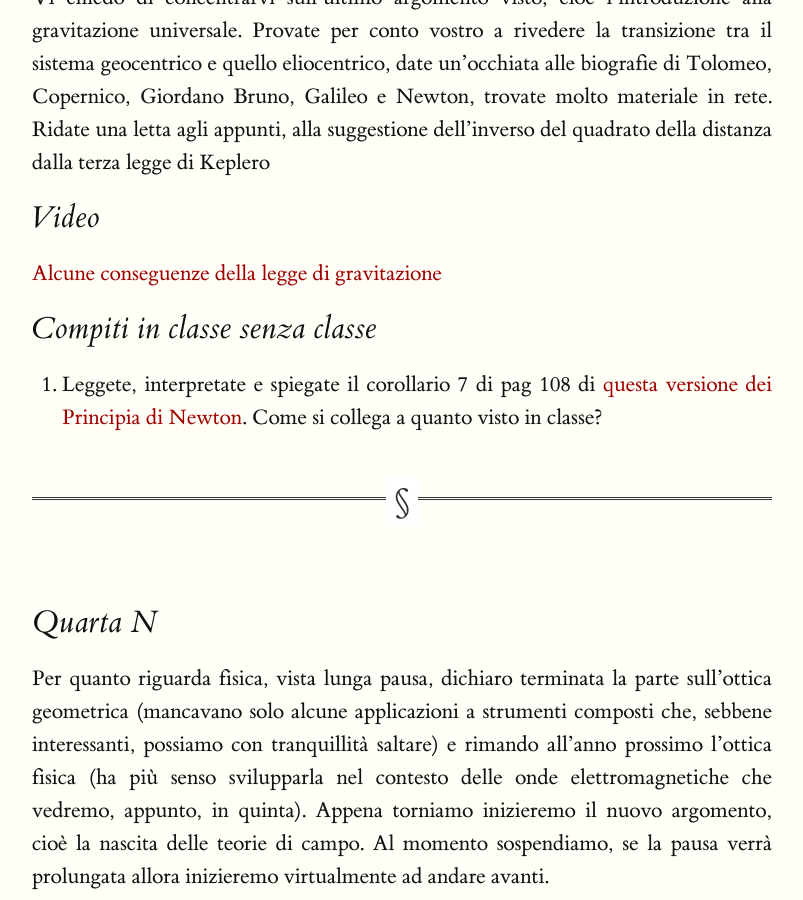
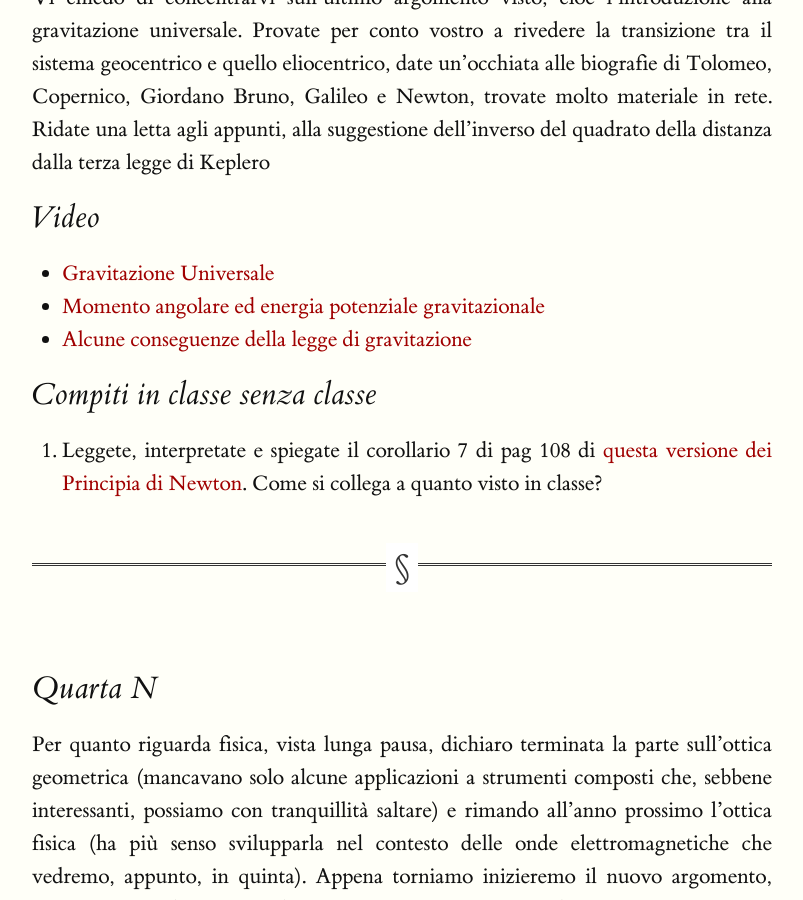
Before and after one commit to orporick/orporick.github.io, a Jekyll site: the page built from esilio.md, in a window 1280 px wide and 900 px high, scrolled down 1362 px. Shown: the whole window, without its empty margins (238-1041 px from the left). Built offline with Jekyll 4.4.1, drawn with Linux system fonts in a browser that asks for light colours; nearby versions of some CDN libraries.

Commit message:
Nuovo post

```diff
--- a/esilio.md
+++ b/esilio.md
@@ -11,6 +11,7 @@ didattica. Non consideratelo come un posto definitivo, ma come un ripiano
 provvisorio in cui appoggiare proposte e pensieri in questi giorni di strana
 lontananza. Per la ratio del mio discorso vi ho già scritto [una lettera](http://orporick.github.io/lettere/2020/03/04/lettera-dall-esilio-ai-miei-studenti-ed-alle-mie-studentesse/) ed un
 [video](https://www.youtube.com/watch?v=-oXT8P8NR34) come punti di partenza.
+
 
 Di seguito, dopo un riassunto dei metodi che avete per contattarmi, riporto
 classe per classe gli argomenti che vi chiedo di rivedere, i materiali (scritti,
@@ -52,7 +53,9 @@ quadrato della distanza dalla terza legge di Keplero
 
 ## Video
 
-[Alcune conseguenze della legge di gravitazione](https://www.youtube.com/watch?v=voEnq4poeCU)
+* [Gravitazione Universale](https://youtu.be/GZKpHXazycg)
+* [Momento angolare ed energia potenziale gravitazionale](https://youtu.be/Rk-pqz-tsEM)
+* [Alcune conseguenze della legge di gravitazione](https://www.youtube.com/watch?v=voEnq4poeCU)
 
 ## Compiti in classe senza classe
 
```
